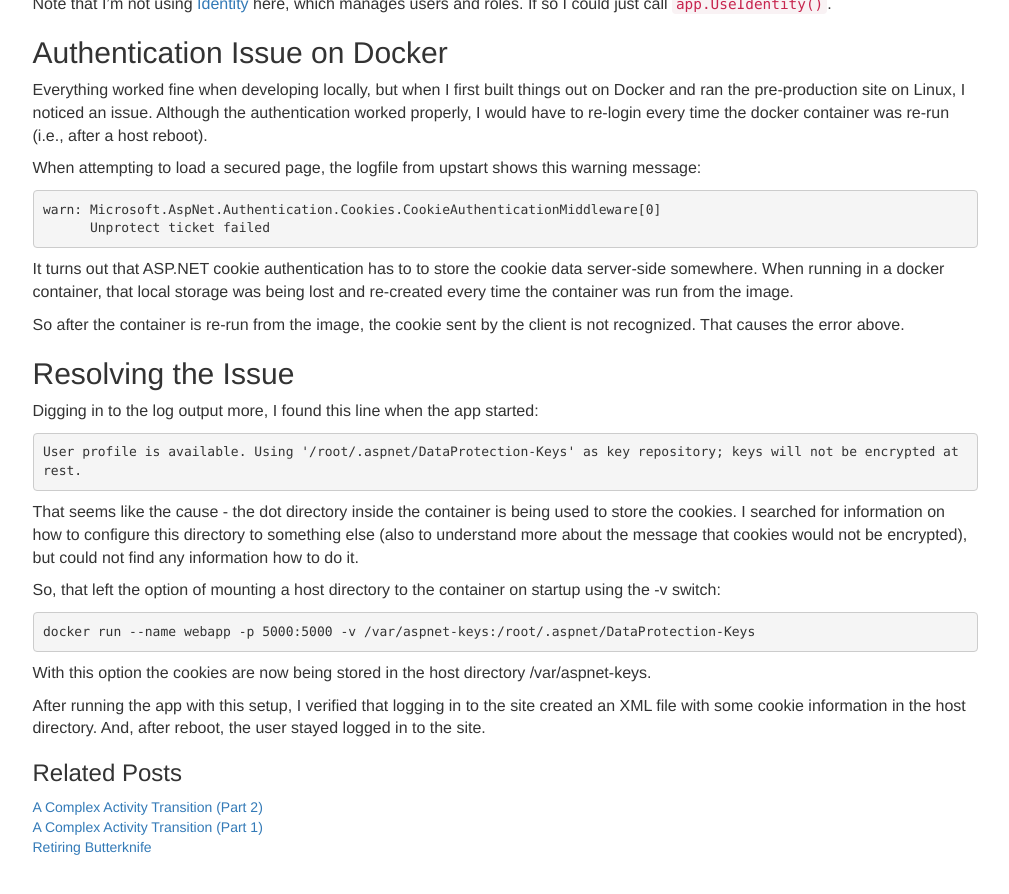
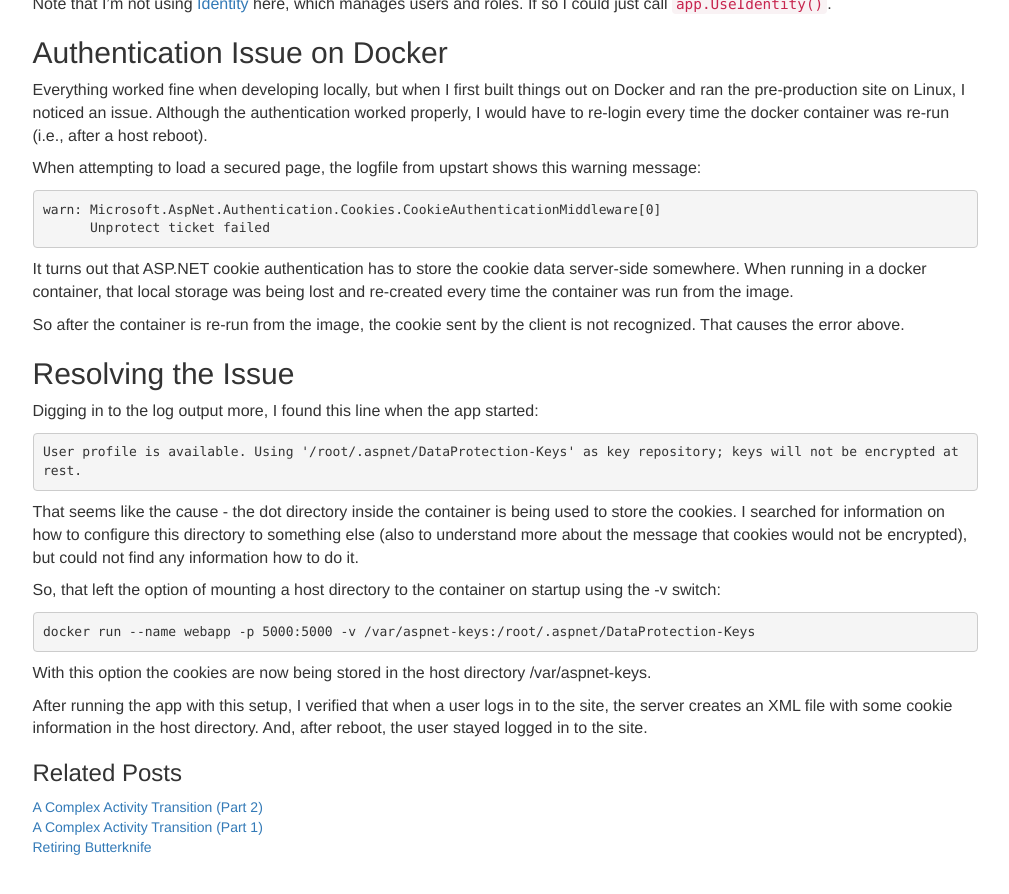
Before and after one commit to Innodroid/innodroid.github.io, a Jekyll site: the page built from _posts/2016-03-13-auth-with-docker-aspnet-core.md, in a window 1280 px wide and 900 px high, scrolled down 590 px. Shown: the top 894 px of the window, without its empty margins (135-1144 px from the left). Built offline with Jekyll 4.4.1, drawn with Linux system fonts in a browser that asks for light colours; nearby versions of some CDN libraries; comment, search, counter and statistics services are not loaded.

Commit message:
Fixed a couple typos

```diff
--- a/_includes/header.html
+++ b/_includes/header.html
@@ -9,7 +9,7 @@
             <span class="icon-bar"></span>
             <span class="icon-bar"></span>
           </button>
-          <a href="/" class="navbar-brand">Innodroid</a>
+          <a href="/" class="navbar-brand">innodroid</a>
         </div>
         <div class="collapse navbar-collapse">
           <ul class="nav navbar-nav navbar-left">
--- a/_posts/2016-03-13-auth-with-docker-aspnet-core.md
+++ b/_posts/2016-03-13-auth-with-docker-aspnet-core.md
@@ -30,7 +30,7 @@
     warn: Microsoft.AspNet.Authentication.Cookies.CookieAuthenticationMiddleware[0]
           Unprotect ticket failed
 
-It turns out that ASP.NET cookie authentication has to to store the cookie data server-side somewhere. When running in a docker container, that local storage was being lost and re-created every time the container was run from the image.
+It turns out that ASP.NET cookie authentication has to store the cookie data server-side somewhere. When running in a docker container, that local storage was being lost and re-created every time the container was run from the image.
 
 So after the container is re-run from the image, the cookie sent by the client is not recognized. That causes the error above.
 
@@ -48,4 +48,4 @@
 
 With this option the cookies are now being stored in the host directory /var/aspnet-keys.
 
-After running the app with this setup, I verified that logging in to the site created an XML file with some cookie information in the host directory. And, after reboot, the user stayed logged in to the site.
+After running the app with this setup, I verified that when a user logs in to the site, the server creates an XML file with some cookie information in the host directory. And, after reboot, the user stayed logged in to the site.
--- a/index.html
+++ b/index.html
@@ -6,7 +6,7 @@
 
 <div class="container">
   <div class="jumbotron main">
-    <h1>Innodroid<small>&nbsp; software</small></h1>
+    <h1>innodroid<small>&nbsp; software</small></h1>
     <h2>Awesome Android Apps</h2><br>
     <!-- p-->
     <!-- 	a.navlink.btn.btn-primary(href="/projects") View Portfolio &raquo;-->
```
